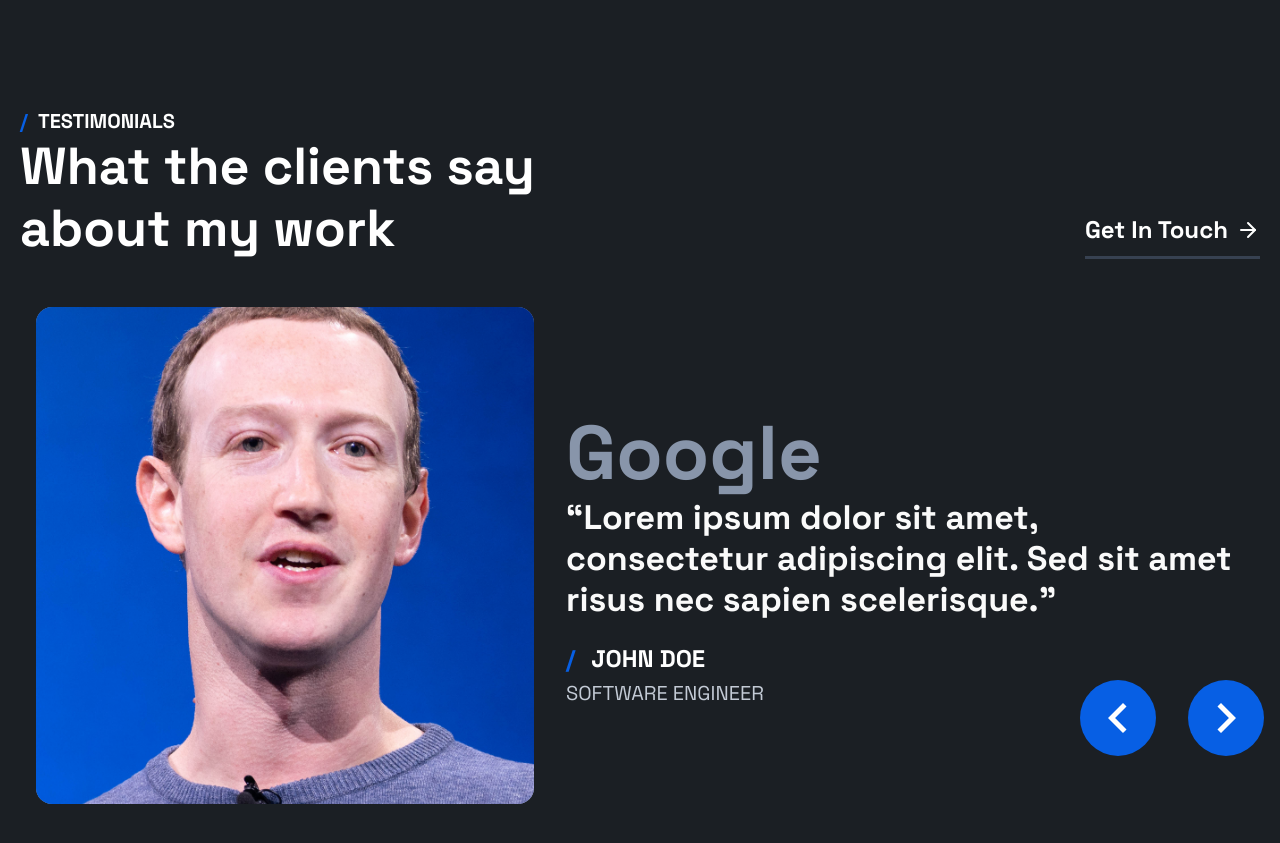
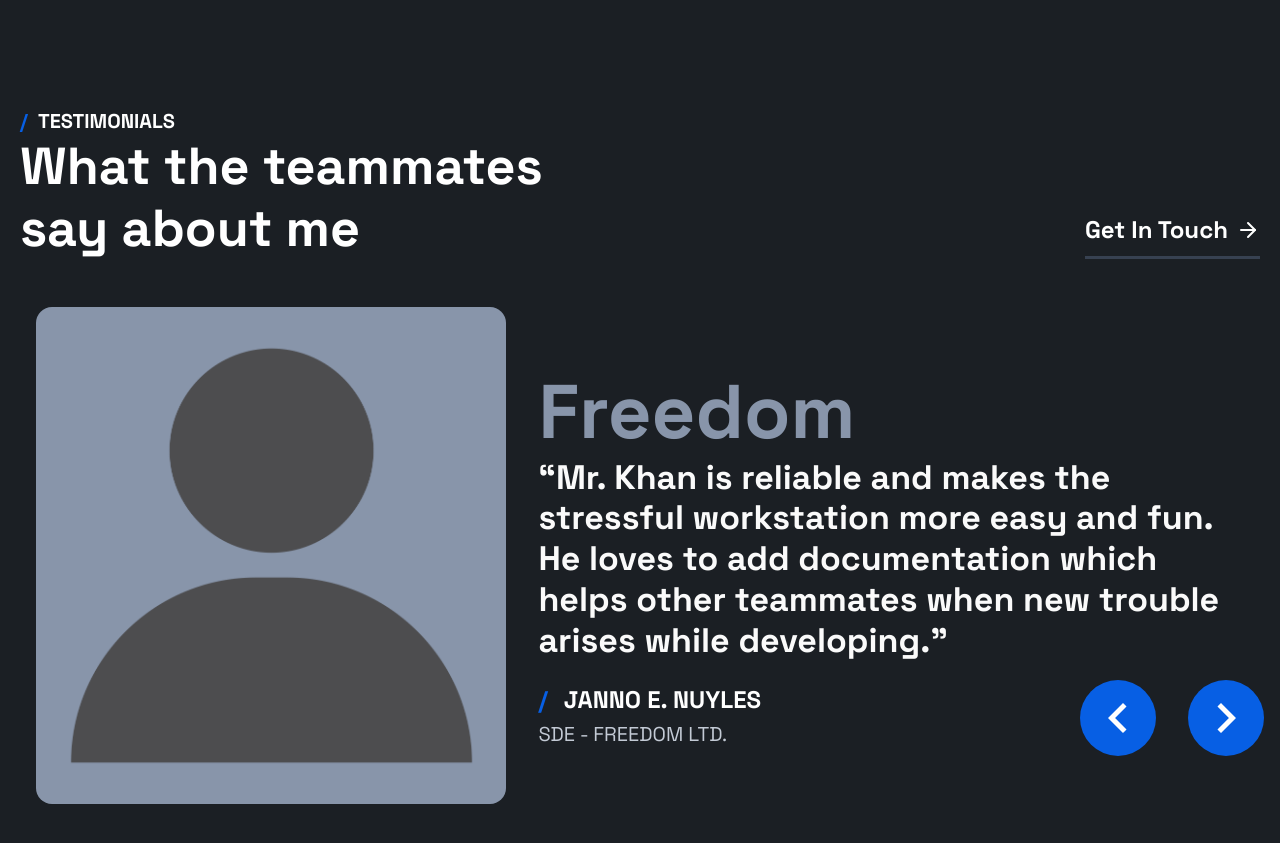
Before and after one commit to napstar-420/my-portfolio-v2, a Next.js app: page / in a window 1280 px wide. Shown: the part 5900-6743 px from the top of the page. Built offline with nearby package versions, Linux system fonts and the light colour scheme; no server answers.

Commit message:
chore: update testimonial

```diff
--- a/app/(portfolio)/sections/testimonials.tsx
+++ b/app/(portfolio)/sections/testimonials.tsx
@@ -21,7 +21,7 @@ export default function Testimonials() {
           <h2 className="subtitle">
             <span className="text-primary">/</span>&nbsp;&nbsp;TESTIMONIALS
           </h2>
-          <h3 className="text-display-3">What the clients say about my work</h3>
+          <h3 className="text-display-3">What the teammates say about me</h3>
         </div>
         <RedirectLink
           href={Routes.CONTACT}
@@ -56,9 +56,14 @@ export function TestimonialCard({
   company,
 }: (typeof testimonials)[0]) {
   return (
-    <div className="embla__slide flex flex-[0_0_100%] flex-col items-center gap-4 sm:flex-row sm:gap-8">
+    <div className="embla__slide flex-[0_0_100%]">
+      <div className="grid items-center gap-4 sm:grid-cols-[2fr_3fr] sm:gap-8">
         <div className="w-full overflow-hidden rounded-2xl bg-neutral-500 sm:h-full lg:h-[497px]">
-        <Image src={image} alt={name} className="h-full w-full object-cover" />
+          <Image
+            src={image}
+            alt={name}
+            className="h-full w-full object-cover"
+          />
         </div>
         <div>
           <h3 className="text-display-2 text-neutral-500">{company}</h3>
@@ -74,5 +79,6 @@ export function TestimonialCard({
           </div>
         </div>
       </div>
+    </div>
   );
 }
--- a/app/constants/testimonials.ts
+++ b/app/constants/testimonials.ts
@@ -1,31 +1,22 @@
-import image from '@/public/user-Icon.jpg';
+import image from '@/public/user-Icon.png';
 
 const testimonials = [
   {
     id: 1,
-    name: 'John Doe',
-    title: 'Software Engineer',
-    company: 'Google',
+    name: 'Janno E. Nuyles',
+    title: 'SDE - Freedom Ltd.',
+    company: 'Freedom',
     description:
-      'Lorem ipsum dolor sit amet, consectetur adipiscing elit. Sed sit amet risus nec sapien scelerisque.',
+      'Mr. Khan is reliable and makes the stressful workstation more easy and fun. He loves to add documentation which helps other teammates when new trouble arises while developing.',
     image: image,
   },
   {
     id: 2,
-    name: 'Jane Doe',
-    title: 'Product Manager',
-    company: 'Google',
+    name: 'Nimra',
+    title: 'Backend Developer',
+    company: 'Plotano',
     description:
-      'Lorem ipsum dolor sit amet, consectetur adipiscing elit. Sed sit amet risus nec sapien scelerisque.',
-    image: image,
-  },
-  {
-    id: 3,
-    name: 'James Doe',
-    title: 'Designer',
-    company: 'Google',
-    description:
-      'Lorem ipsum dolor sit amet, consectetur adipiscing elit. Sed sit amet risus nec sapien scelerisque.',
+      'Zohaib is amazing to work with! His attention to detail and dedication to quality are outstanding. I highly recommend them for any project',
     image: image,
   },
 ];
--- a/next.config.mjs
+++ b/next.config.mjs
@@ -1,4 +1,14 @@
 /** @type {import('next').NextConfig} */
-const nextConfig = {};
+const nextConfig = {
+    images: {
+        remotePatterns: [
+            {
+                protocol: 'https',
+                hostname: 'ca.slack-edge.com',
+                port: '',
+            },
+        ],
+    },
+};
 
 export default nextConfig;
```
Lines whose indentation alone changed are shown as unchanged.
